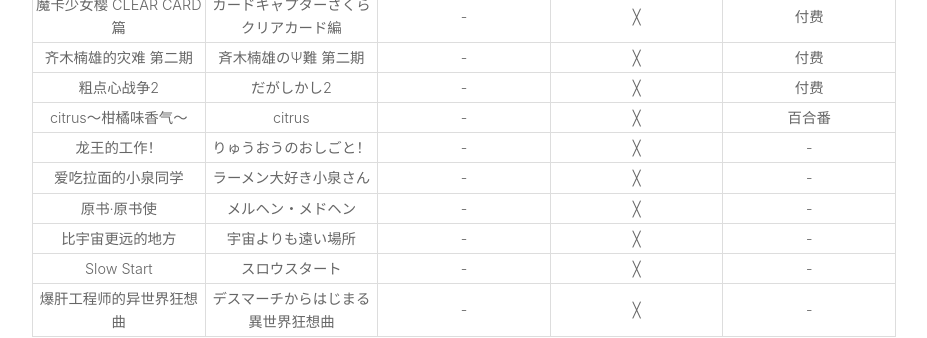
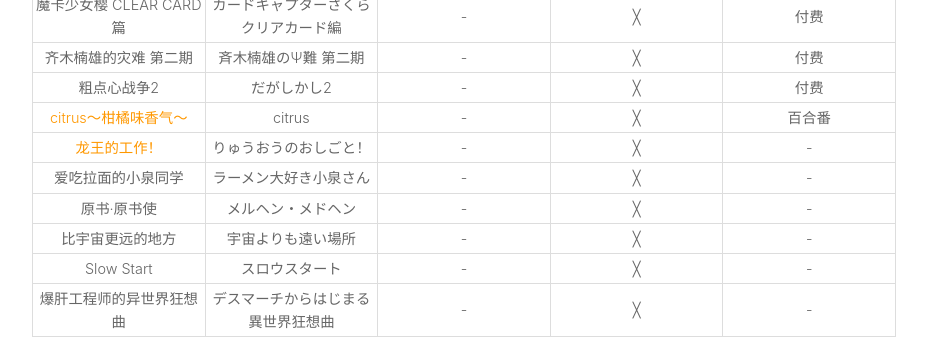
Before and after one commit to 0wQ/0wQ.github.io, a Jekyll site: the page built from _posts/2018-01-22-bangumi.md, in a window 1280 px wide. Shown: the part 2974-3312 px from the top of the page, without its empty margins (32-959 px from the left). Built offline with Jekyll 4.4.1, drawn with Linux system fonts in a browser that asks for light colours; comment, search, counter and statistics services are not loaded.

Commit message:
blablabla

```diff
--- a/_posts/2018-01-22-bangumi.md
+++ b/_posts/2018-01-22-bangumi.md
@@ -107,8 +107,8 @@
 |魔卡少女樱 CLEAR CARD篇|カードキャプターさくら クリアカード編|-|╳|付费|
 |齐木楠雄的灾难 第二期|斉木楠雄のΨ難 第二期|-|╳|付费|
 |粗点心战争2|だがしかし2|-|╳|付费|
-|citrus～柑橘味香气～|citrus|-|╳|百合番|
-|龙王的工作！|りゅうおうのおしごと！|-|╳|-|
+|<mark>citrus～柑橘味香气～</mark>|citrus|-|╳|百合番|
+|<mark>龙王的工作！</mark>|りゅうおうのおしごと！|-|╳|-|
 |爱吃拉面的小泉同学|ラーメン大好き小泉さん|-|╳|-|
 |原书·原书使|メルヘン・メドヘン|-|╳|-|
 |比宇宙更远的地方|宇宙よりも遠い場所|-|╳|-|
--- a/src/style.css
+++ b/src/style.css
@@ -125,7 +125,7 @@
 }
 
 table thead th {
-    width: 43px;
+    width: 45px;
     background-color: #fafafa;
 }
 
```
